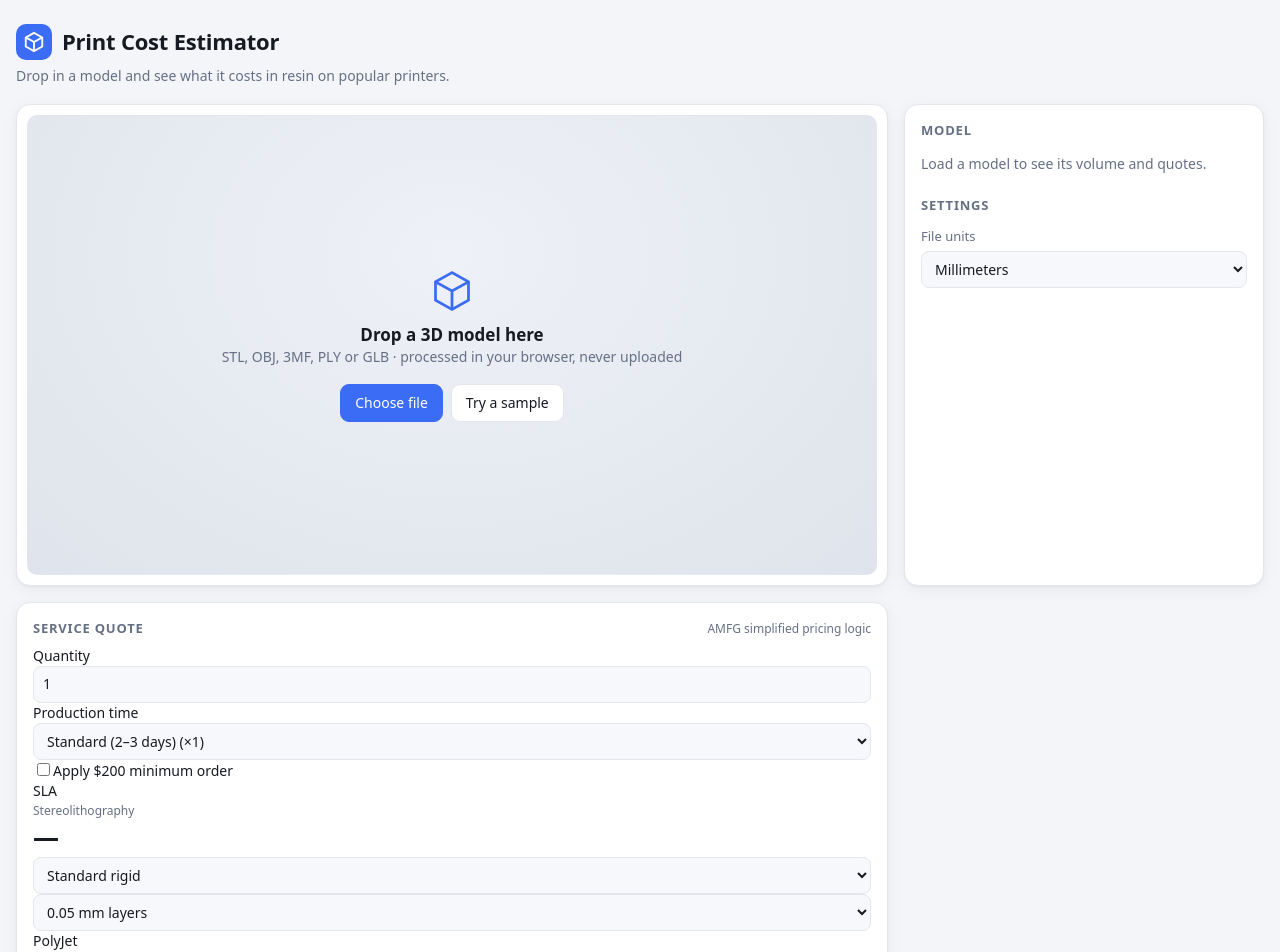
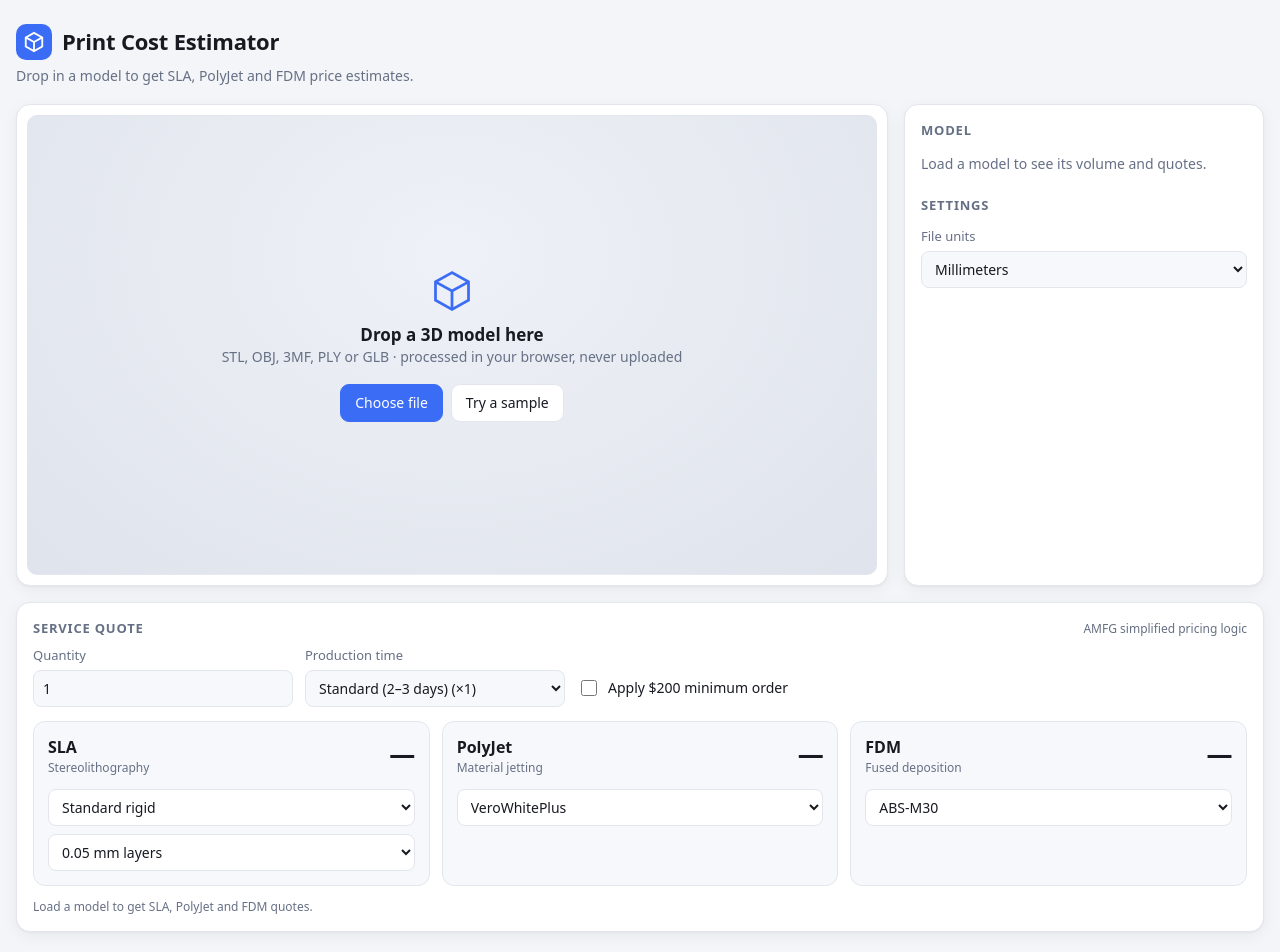
Before and after one commit to mattberg88/Print-Cost-Estimator, a Next.js app: page / in a window 1280 px wide. Shown: the top 952 px of the page. Built offline with nearby package versions, Linux system fonts and the light colour scheme.

Commit message:
Update page copy and styles for service quotes

```diff
--- a/app/globals.css
+++ b/app/globals.css
@@ -69,7 +69,7 @@ h2 { font-size: 13px; text-transform: uppercase; letter-spacing: 0.06em; color:
   grid-template-columns: minmax(0, 1fr) 360px;
   gap: 16px;
 }
-.results { grid-column: 1 / -1; }
+.quotes { grid-column: 1 / -1; }
 @media (max-width: 900px) {
   .layout { grid-template-columns: minmax(0, 1fr); }
 }
@@ -165,30 +165,27 @@ select, input[type="number"] {
 .results-head { display: flex; justify-content: space-between; align-items: baseline; gap: 12px; flex-wrap: wrap; }
 .results-head h2 { margin-bottom: 8px; }
 .results-head .muted { font-size: 12px; }
-.table-wrap { overflow-x: auto; margin: 0 -16px; padding: 0 16px; }
-table { width: 100%; border-collapse: collapse; min-width: 760px; }
-th {
-  text-align: left; font-size: 12px; font-weight: 600; color: var(--muted);
-  padding: 8px 10px; border-bottom: 1px solid var(--border); white-space: nowrap;
-}
-td { padding: 11px 10px; border-bottom: 1px solid var(--border); vertical-align: middle; }
-tbody tr { cursor: pointer; transition: background 0.1s; }
-tbody tr:hover { background: var(--panel-2); }
-tbody tr.selected { background: var(--accent-soft); }
-tbody tr.dim td:not(:last-child) { opacity: 0.55; }
-.num { text-align: right; font-variant-numeric: tabular-nums; white-space: nowrap; }
-td.cost { font-weight: 700; font-size: 15px; }
-.printer-name { font-weight: 600; display: flex; align-items: center; gap: 8px; flex-wrap: wrap; }
-.badge {
-  font-size: 11px; font-weight: 600; padding: 2px 7px; border-radius: 999px;
-  background: var(--ok-soft); color: var(--ok);
-}
-.price-input { display: flex; align-items: center; gap: 4px; }
-.price-input input { width: 76px; padding: 5px 7px; }
+.foot { margin-top: 24px; text-align: center; color: var(--muted); font-size: 12px; }
 
-.fit { font-size: 12px; font-weight: 600; padding: 2px 8px; border-radius: 999px; white-space: nowrap; }
-.fit.fits { background: var(--ok-soft); color: var(--ok); }
-.fit.rotate { background: var(--warn-soft); color: var(--warn); }
-.fit.too-big { background: var(--bad-soft); color: var(--bad); }
-
-.foot { margin-top: 24px; text-align: center; color: var(--muted); font-size: 12px; }
+.quote-globals { display: flex; gap: 12px; flex-wrap: wrap; margin-bottom: 14px; }
+.quote-globals label { display: grid; gap: 5px; min-width: 160px; flex: 1; max-width: 260px; }
+.quote-globals label > span { font-size: 13px; color: var(--muted); }
+.quote-grid { display: grid; grid-template-columns: repeat(3, minmax(0, 1fr)); gap: 12px; }
+@media (max-width: 900px) { .quote-grid { grid-template-columns: minmax(0, 1fr); } }
+.quote-card { border: 1px solid var(--border); border-radius: 12px; padding: 14px; background: var(--panel-2); min-width: 0; }
+.quote-head { display: flex; justify-content: space-between; align-items: flex-start; gap: 10px; }
+.quote-title { font-weight: 700; font-size: 16px; }
+.quote-price { text-align: right; }
+.quote-controls { display: grid; gap: 8px; margin-top: 12px; }
+.quote-controls select { background: var(--panel); }
+.link-btn { font: inherit; font-size: 13px; color: var(--accent); background: none; border: 0; padding: 0; margin-top: 10px; cursor: pointer; }
+.breakdown { margin-top: 10px; font-size: 13px; }
+.breakdown dl { margin: 0; display: grid; gap: 4px; }
+.breakdown dl div { display: flex; justify-content: space-between; gap: 10px; }
+.breakdown dt { color: var(--muted); }
+.breakdown dd { margin: 0; font-variant-numeric: tabular-nums; }
+.breakdown .subtotal { border-top: 1px solid var(--border); padding-top: 4px; font-weight: 600; }
+.breakdown ul { margin: 8px 0 0; padding-left: 18px; color: var(--muted); font-size: 12px; }
+.quote-globals label.check { display: flex; align-items: center; gap: 8px; align-self: end; padding-bottom: 8px; max-width: none; }
+.quote-globals label.check input { width: 16px; height: 16px; accent-color: var(--accent); }
+.quote-globals label.check span { color: var(--text); font-size: 14px; }
--- a/app/layout.tsx
+++ b/app/layout.tsx
@@ -3,7 +3,7 @@ import "./globals.css";
 
 export const metadata: Metadata = {
   title: "Print Cost Estimator",
-  description: "Upload a 3D model and estimate its resin cost on popular resin printers.",
+  description: "Upload a 3D model and get SLA, PolyJet and FDM price estimates.",
 };
 
 export const viewport: Viewport = { width: "device-width", initialScale: 1 };
--- a/app/page.tsx
+++ b/app/page.tsx
@@ -13,7 +13,7 @@ export default function Home() {
           </span>
           <h1>Print Cost Estimator</h1>
         </div>
-        <p className="tagline">Drop in a model and see what it costs in resin on popular printers.</p>
+        <p className="tagline">Drop in a model to get SLA, PolyJet and FDM price estimates.</p>
       </header>
       <Estimator />
       <footer className="foot">
```
